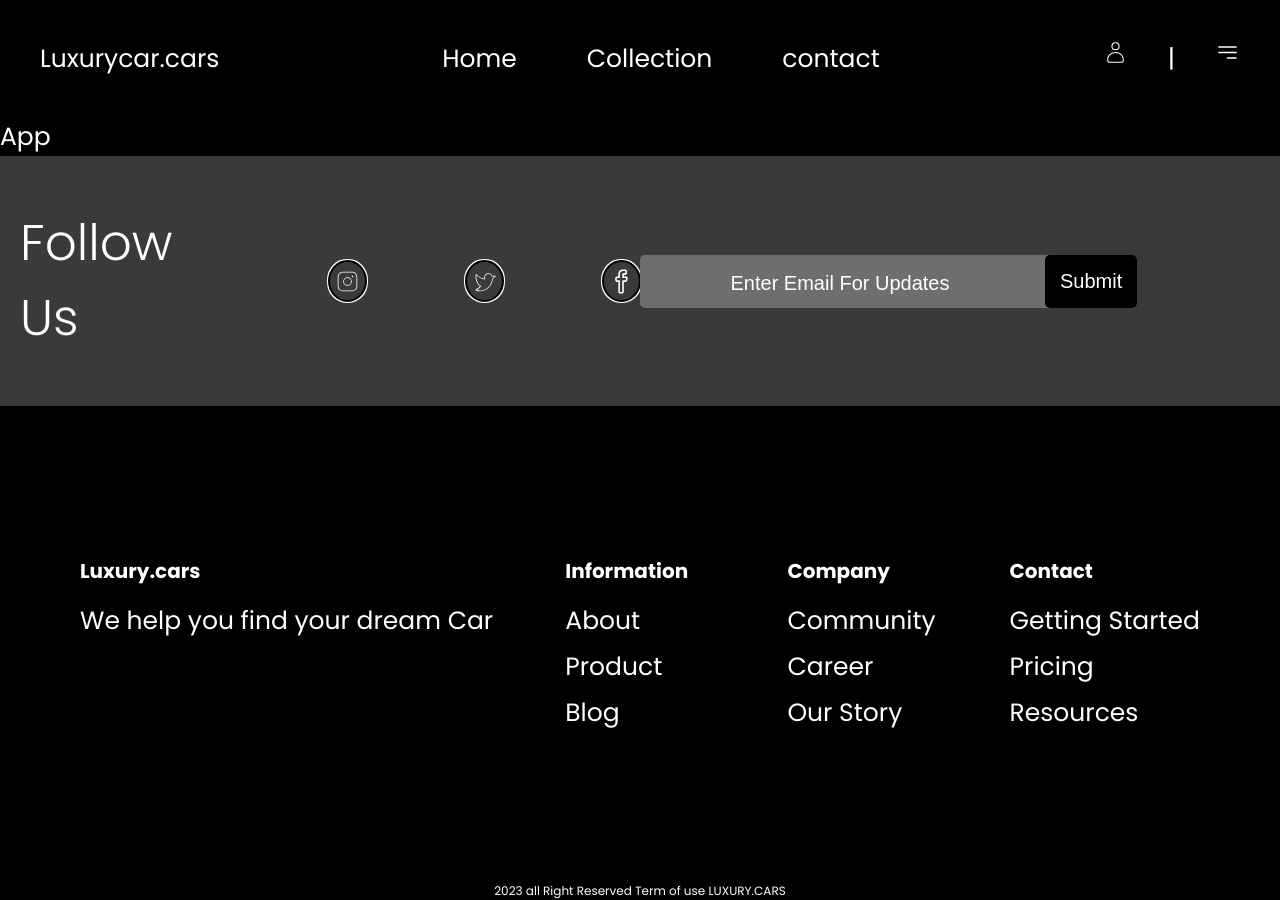
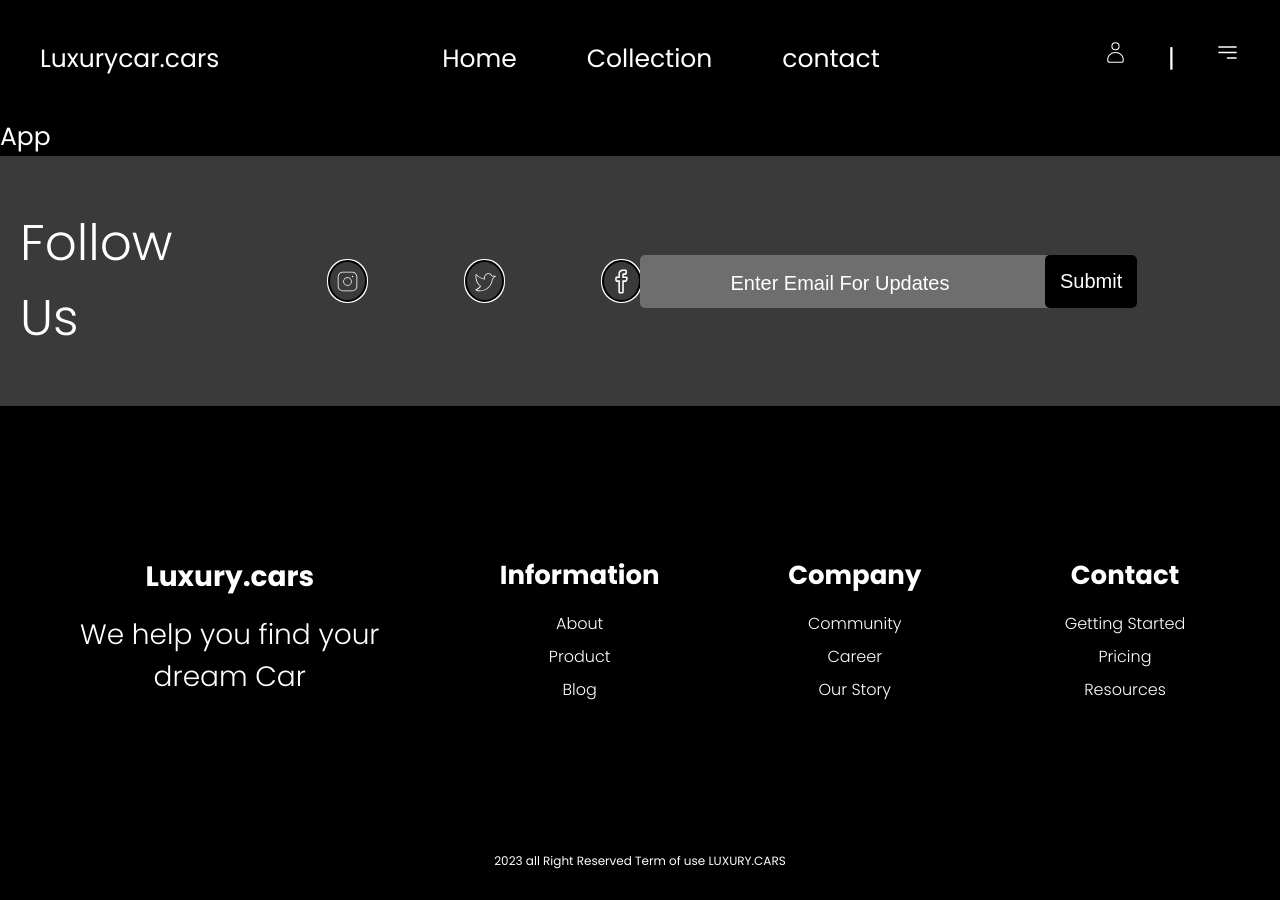
Before and after one commit to oladimejitaiwoodusote/car-site, a React (Vite) app: page / in a window 1280 px wide. After the commit the page ends 870 px from the top, so only its background shows below. Built offline with nearby package versions, Linux system fonts and the light colour scheme.

Commit message:
Footer v1

```diff
--- a/src/components/Footer.tsx
+++ b/src/components/Footer.tsx
@@ -24,7 +24,7 @@ function Footer() {
         <div className='footer_columns'>
           <div className='footer_column'>
             <span className="footer_title">Luxury.cars</span>
-            <span>We help you find your dream Car</span>
+            <span>We help you find your</span>
           </div>
           <div className='footer_column'>
             <span className="footer_title">Information</span>
--- a/src/styles/Footer.css
+++ b/src/styles/Footer.css
@@ -112,9 +112,31 @@
 .footer_column {
     display: flex;
     flex-direction: column;
-    align-items: flex-start;
+    align-items: center;
     gap: 8px;
     min-width: 150px;
+    font-weight: 100;
+}
+
+.footer_column:first-child .footer_title{
+    font-size: 28px;
+}
+
+.footer_column:first-child span:not(.footer_title){
+    font-size: 28px;
+}
+
+.footer_column:not(:first-child) .footer_title{
+    font-size: 26px;
+}
+
+.footer_column span:not(.footer_title){
+    font-size: 16px;
+}
+
+.footer_column:first-child span:not(.footer_title)::after{
+    content: "\a dream Car";
+    white-space: pre;
 }
 
 .footer_title {
```
